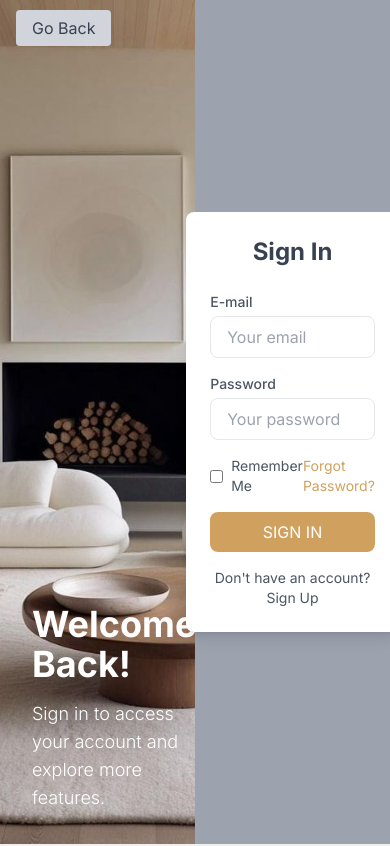
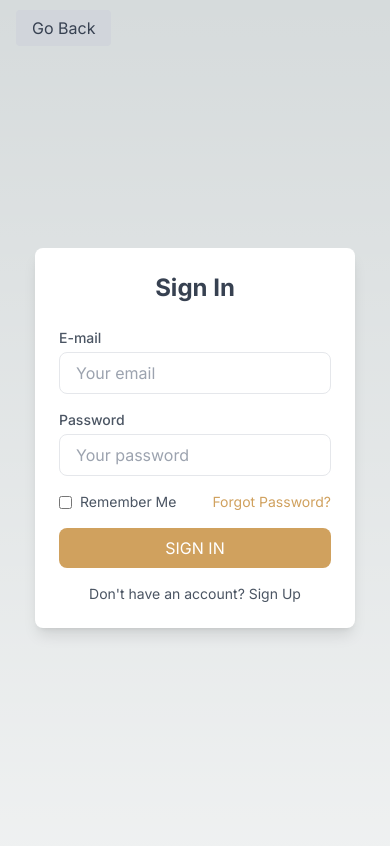
Before and after one commit to dariamilic/korisnicka-sucelja, a Next.js app in the folder rest_away_booking_project/: page /signIn in a window 390 px wide. Shown: the top 846 px of the page. Built offline with nearby package versions, Linux system fonts and the light colour scheme.

Commit message:
mobile version for sign in

```diff
--- a/rest_away_booking_project/src/app/signIn/page.tsx
+++ b/rest_away_booking_project/src/app/signIn/page.tsx
@@ -4,8 +4,8 @@ import Link from "next/link";
 const SignInPage = () => {
   return (
     <div className="flex items-center justify-center min-h-screen bg-opacity-50">
-      {/* Left Section with Image and Text */}
-      <div className="absolute inset-0 flex">
+      {/* Desktop Version */}
+      <div className="hidden md:flex absolute inset-0">
         <div
           className="w-1/2 bg-cover bg-center relative"
           style={{ backgroundImage: "url('/signin.jpg')" }}
@@ -25,11 +25,38 @@ const SignInPage = () => {
             </p>
           </div>
         </div>
-
-        {/* Right Section with Form */}
         <div className="w-1/2 h-full flex items-center justify-center bg-gray-400">
           <div className="relative bg-white rounded-lg shadow-lg w-80 sm:w-96 p-6">
-            <h2 className="text-2xl font-bold text-gray-700 mb-6 text-center">Sign In</h2>
+            <h2 className="text-2xl font-bold text-gray-700 mb-6 text-center">
+              Sign In
+            </h2>
+            <Form />
+          </div>
+        </div>
+      </div>
+
+      {/* Mobile Version */}
+      <div className="absolute top-4 left-4">
+            <Link
+              href="/"
+              className="px-4 py-2 bg-gray-300 text-gray-700 rounded hover:bg-gray-400"
+            >
+              Go Back
+            </Link>
+          </div>
+      <div className="flex md:hidden w-full h-full items-center justify-center">
+        <div className="relative bg-white rounded-lg shadow-lg w-80 sm:w-96 p-6">
+          <h2 className="text-2xl font-bold text-gray-700 mb-6 text-center">
+            Sign In
+          </h2>
+          <Form />
+        </div>
+      </div>
+    </div>
+  );
+};
+
+const Form = () => (
   <form className="space-y-4">
     <div>
       <label className="block text-sm font-medium text-gray-600">E-mail</label>
@@ -68,23 +95,15 @@ const SignInPage = () => {
     >
       SIGN IN
     </button>
-            </form>
     <div className="text-center mt-4">
       <p className="text-sm text-gray-600">
         Don&apos;t have an account?{' '}
-                <Link
-                  href="/signUp"
-                  className="text-primary-500 hover:underline"
-                >
+        <Link href="/signUp" className="text-primary-500 hover:underline">
           Sign Up
         </Link>
       </p>
     </div>
-          </div>
-        </div>
-      </div>
-    </div>
+  </form>
 );
-};
 
 export default SignInPage;
```
Lines whose indentation alone changed are shown as unchanged.
